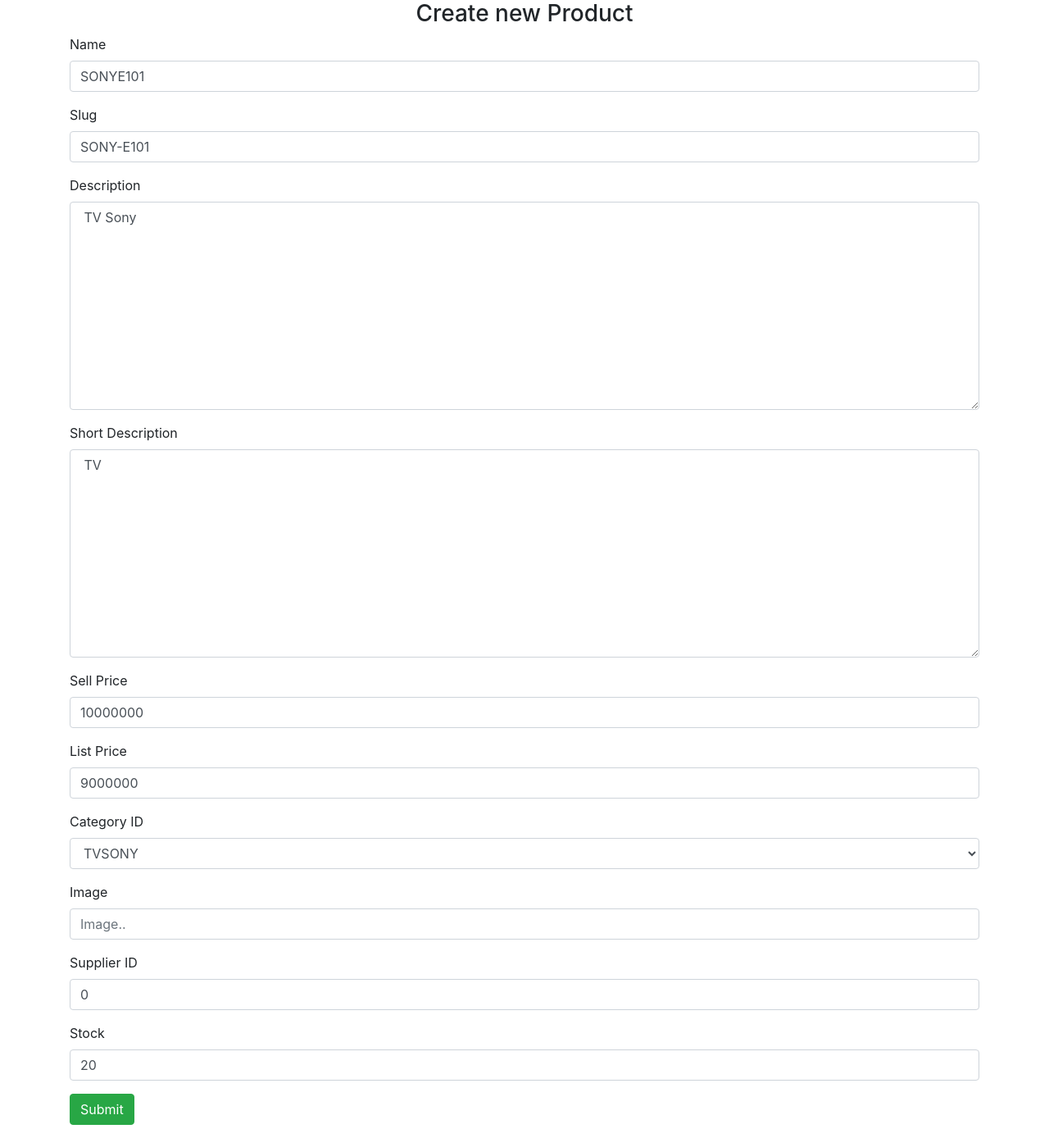
After one commit to letoan285/hua_hu, a PHP site: page /edit.php?id=1 in a window 1280 px wide. The commit adds this page. Shown: the whole page at 82% size. Run offline with PHP 8.4, Linux system fonts and the light colour scheme; data comes from the database, SQL or seed files in the repository.

Commit message:
newest code

```diff
--- a/oop_crud/BaseModel.php
+++ b/oop_crud/BaseModel.php
@@ -12,12 +12,77 @@ class BaseModel {
         $this->conn = new PDO("mysql:host=$this->host; dbname=$this->dbName", $this->userName, $this->pass);
     }
 
-    public function all(){
-        $this->sql = "SELECT * FROM $this->table";
+    public static function all(){
+        $model = new static();
+        $model->sql = "SELECT * FROM $model->table";
+        $stmt = $model->conn->prepare($model->sql);
+        $stmt->execute();
+        $result = $stmt->fetchAll(PDO::FETCH_CLASS, get_class($model));
+        return $result;
+    }
+    public static function find($id){
+        $model = new static();
+        $model->sql = "SELECT * FROM $model->table WHERE id = $id";
+        $stmt = $model->conn->prepare($model->sql);
+        $stmt->execute();
+        $result = $stmt->fetchAll(PDO::FETCH_CLASS, get_class($model));
+        if(count($result) > 0){
+            return $result[0];
+        }
+        return null;
+        // return $result;
+        // var_dump($result);die;
+    }
+    public static function where($arr = []){
+        $model = new static();
+        $model->sql = "SELECT * FROM $model->table WHERE ";
+        if(count($arr) == 2){
+            $model->sql .= "$arr[0] = '$arr[1]'";
+        } else if(count($arr) == 3){
+            $model->sql .= "$arr[0] $arr[1] '$arr[2]'";
+        }
+        // var_dump($model->sql);die;
+        return $model;
+    }
+    public function andwhere($arr = []){
+        $this->sql .= " and ";
+        if(count($arr) == 2){
+            $this->sql .= "$arr[0] = '$arr[1]'";
+        } else if(count($arr) == 3){
+            $this->sql .= "$arr[0] $arr[1] '$arr[2]'";
+        }
+        return $this;
+    }
+
+    public function orwhere($arr = []){
+        $this->sql .= " or ";
+        if(count($arr) == 2){
+            $this->sql .= "$arr[0] = '$arr[1]'";
+        } else if(count($arr) == 3){
+            $this->sql .= "$arr[0] $arr[1] '$arr[2]'";
+        }
+        return $this;
+    }
+
+    public function get(){
         $stmt = $this->conn->prepare($this->sql);
         $stmt->execute();
         $result = $stmt->fetchAll(PDO::FETCH_CLASS, get_class($this));
         return $result;
     }
+    public function delete(){
+        $this->sql = "DELETE FROM $this->table WHERE id = $this->id";
+        $stmt = $this->conn->prepare($this->sql);
+        try {
+            $stmt->execute();
+            return true;
+        } catch(Exception $e){
+            var_dump($e->getMessage());die;
+        }
+    }
+
+    public function update(){
+        var_dump('hom sau hoc tiep');die;
+    }
 
 }
--- /dev/null
+++ b/oop_crud/Category.php
@@ -0,0 +1,5 @@
+<?php
+require_once 'BaseModel.php';
+class Category extends BaseModel {
+    protected $table = 'categories';
+}
--- /dev/null
+++ b/oop_crud/edit.php
@@ -0,0 +1,97 @@
+<?php
+require_once "Product.php";
+require_once "Category.php";
+$id = $_GET['id'];
+
+$product = Product::find($id);
+
+$categories = Category::all();
+// var_dump($categories);die;
+
+?>
+
+<?php
+include_once "partials/header.php";
+?>
+
+
+
+<div class="container">
+        <div class="row">
+            <div class="col-12">
+            <h3 class="text-center">Create new Product</h3>
+                <form action="save_product.php" method="POST">
+                    <input type="hidden" name="id" value="<?=$product->id?>">
+                    <div class="form-group">
+                        <label for="">Name</label>
+                        <input name="name" type="text" value="<?=$product->name?>" class="form-control" placeholder="Name..">
+                    </div>
+
+                    <div class="form-group">
+                        <label for="">Slug</label>
+                        <input name="slug" type="text" value="<?=$product->slug?>" class="form-control" placeholder="Slug..">
+                    </div>
+
+                    <div class="form-group">
+                        <label for="">Description</label>
+                        <textarea name="description" class="form-control" cols="30" rows="10"> <?=$product->description?> </textarea>
+                    </div>
+                    <div class="form-group">
+                        <label for="">Short Description</label>
+                        <textarea name="short_description" class="form-control" cols="30" rows="10"> <?=$product->short_description?></textarea>
+                    </div>
+
+                    <div class="form-group">
+                        <label for="">Sell Price</label>
+                        <input name="sell_price" type="text" value="<?=$product->sell_price?>" class="form-control" placeholder="Sell Price..">
+                    </div>
+
+                    <div class="form-group">
+                        <label for="">List Price</label>
+                        <input name="list_price" type="text" value="<?=$product->list_price?>" class="form-control" placeholder="List Price..">
+                    </div>
+
+                    <div class="form-group">
+                        <label for="">Category ID</label>
+                        <select name="category_id" id="" class="form-control">
+                            <?php foreach ($categories as $key => $category): ?>
+                                <option
+                                <?php
+                                if($category->id == $product->category_id){
+                                    echo 'selected';
+                                }
+
+                                ?>
+                                value="<?=$category->id?>"> <?=$category->name?></option>
+
+                            <?php endforeach ?>
+                        </select>
+                    </div>
+
+                    <div class="form-group">
+                        <label for="">Image</label>
+                        <input name="image" value="<?=$product->image?>" type="text" class="form-control" placeholder="Image..">
+                    </div>
+
+                    <div class="form-group">
+                        <label for="">Supplier ID</label>
+                        <input name="supplier_id" type="text"  value="<?=$product->supplier_id?>" class="form-control" placeholder="Supplier ID..">
+                    </div>
+
+                    <div class="form-group">
+                        <label for="">Stock</label>
+                        <input name="stock" type="text" value="<?=$product->stock?>" class="form-control" placeholder="Supplier ID..">
+                    </div>
+
+                    <div class="form-group">
+                        <button class="btn btn-success" type="submit">Submit</button>
+                    </div>
+                </form>
+            </div>
+        </div>
+    </div>
+
+
+<?php
+include_once "partials/footer.php";
+?>
--- a/php_oop/interface.php
+++ b/php_oop/interface.php
@@ -1,4 +1,3 @@
-//asdad
 <?php
 interface DogInterface {
     function getName();
```
Also changed, not shown: oop_crud/delete.php (added, +10 -0 lines), oop_crud/index.php (+13 -12 lines), oop_crud/save_product.php (added, +17 -0 lines), php_oop/abstract.php (added, +22 -0 lines), php_oop/batery.php (added, +10 -0 lines), php_oop/chain_method.php (added, +53 -0 lines), php_oop/monitor.php (added, +10 -0 lines), php_oop/namespace/classA.php (added, +10 -0 lines), php_oop/namespace/classB.php (added, +10 -0 lines), php_oop/namespace/index.php (added, +18 -0 lines), php_oop/projector.php (added, +10 -0 lines), php_oop/trait.php (added, +14 -0 lines), oop_crud/detail.php (added).
